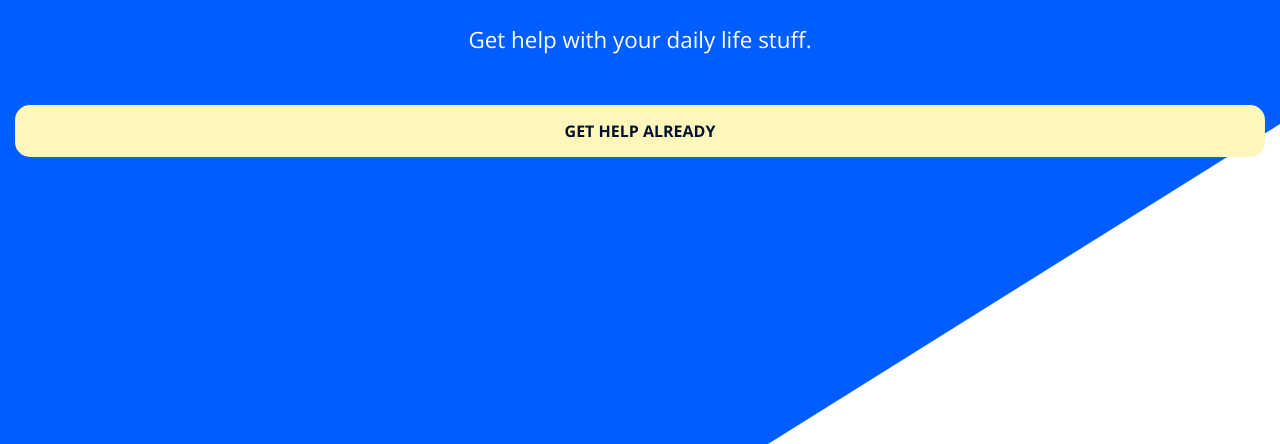
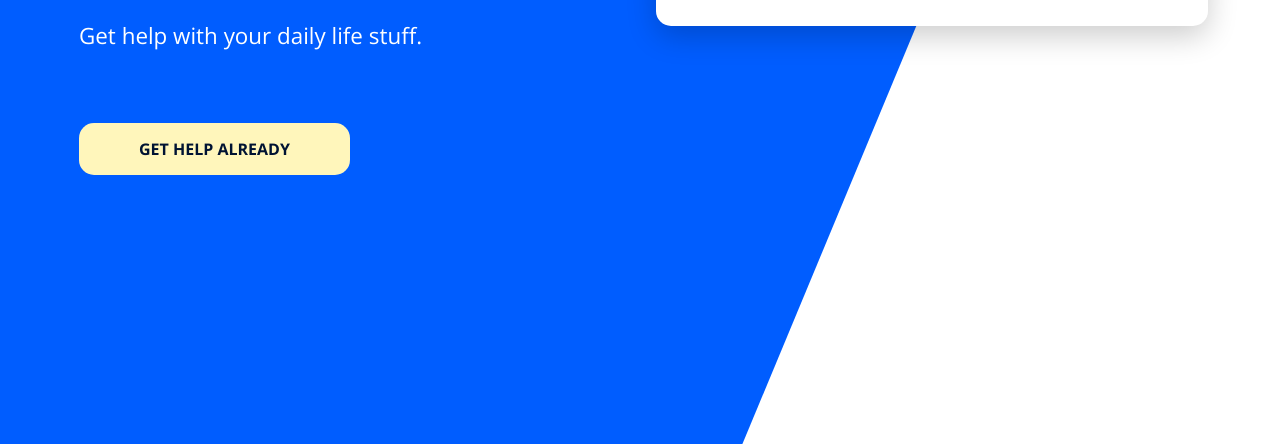
Before and after one commit to iankuratri/learning-sass, a plain HTML site: page index.html in a window 1280 px wide. Shown: the part 356-800 px from the top of the page. Drawn offline with nearby package versions, Linux system fonts and the light colour scheme.

Commit message:
desktop mixin and its styles added

```diff
--- a/css/main.scss
+++ b/css/main.scss
@@ -2,6 +2,8 @@
 $textcolor: #000;
 $padding: 15px;
 $borders: 15px;
+
+$desktop: 840px;
 
 // maps
 $colors: (
@@ -14,6 +16,12 @@ $colors: (
 // functions
 @function color($color-name) {
   @return map-get($colors, $color-name);
+}
+
+@mixin desktop {
+  @media (min-width: #{$desktop}) {
+    @content;
+  }
 }
 
 body,
@@ -34,6 +42,10 @@ body {
 
     position: absolute;
     z-index: -1;
+
+    @include desktop {
+      clip-path: polygon(0 0, 84% 0, 58% 100%, 0% 100%);
+    }
   }
 
   header a {
@@ -45,6 +57,12 @@ body {
   }
 
   main {
+    @include desktop {
+      display: grid;
+      grid-template-columns: 50% auto;
+      grid-template-areas: "primary card";
+    }
+
     section#card {
       background: #fff;
       padding: 20px;
@@ -52,6 +70,13 @@ body {
       border-radius: $borders;
       box-shadow: 0 10px 30px rgba(0, 0, 0, 0.2);
       width: 80%;
+
+      @include desktop {
+        grid-area: card;
+        height: fit-content;
+        align-self: center;
+        margin: 1em;
+      }
 
       ul {
         list-style-type: none;
@@ -84,10 +109,19 @@ body {
       padding: $padding;
       text-align: center;
 
+      @include desktop {
+        grid-area: primary;
+        text-align: left;
+        margin: 4em 0 0 4em;
+      }
+
       h1 {
         font-size: 3em;
         margin-top: 10px;
         text-transform: uppercase;
+        @include desktop {
+          width: 30%;
+        }
       }
 
       p {
@@ -105,6 +139,11 @@ body {
         text-align: center;
         margin: 50px auto 0 auto;
         padding: $padding;
+
+        @include desktop {
+          display: inline-block;
+          padding: $padding $padding * 4;
+        }
       }
     }
   }
```
Also changed, not shown: css/main.css, 1 other file.
